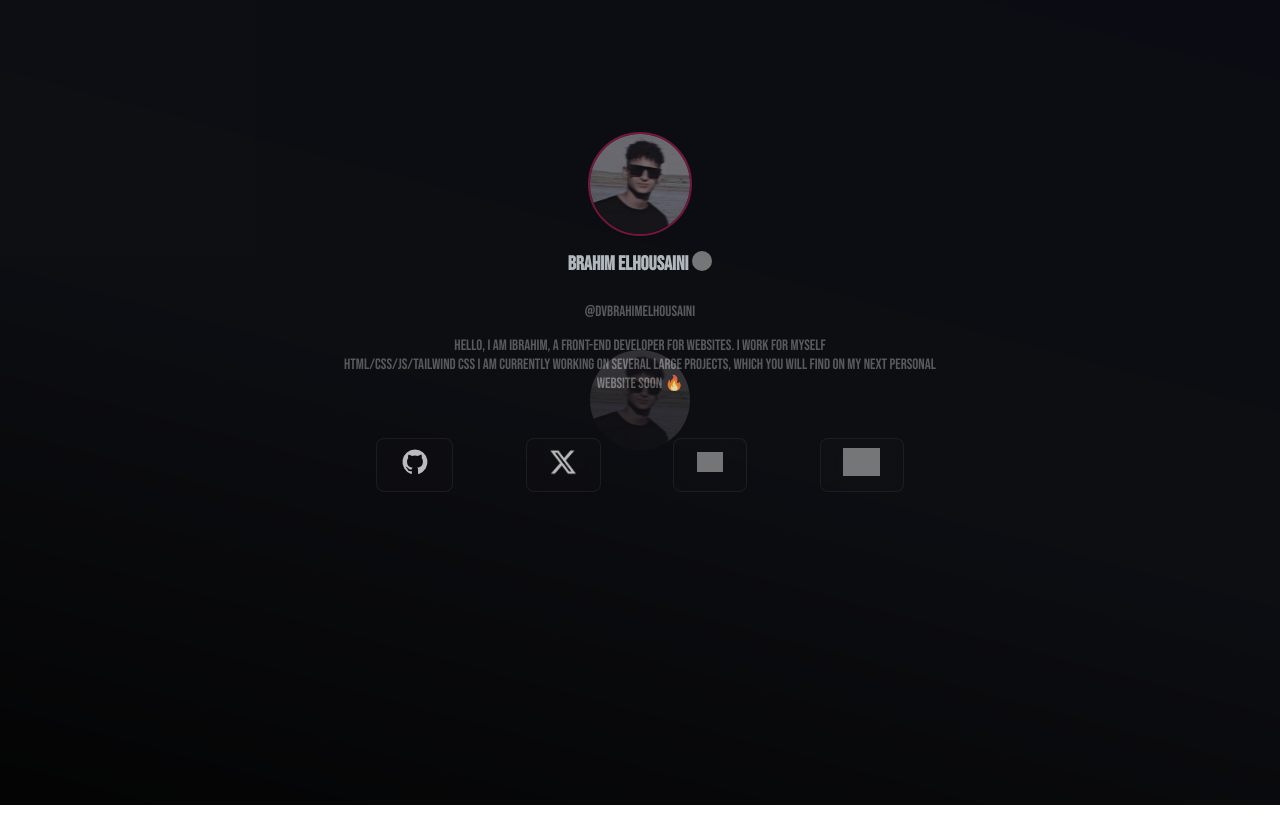
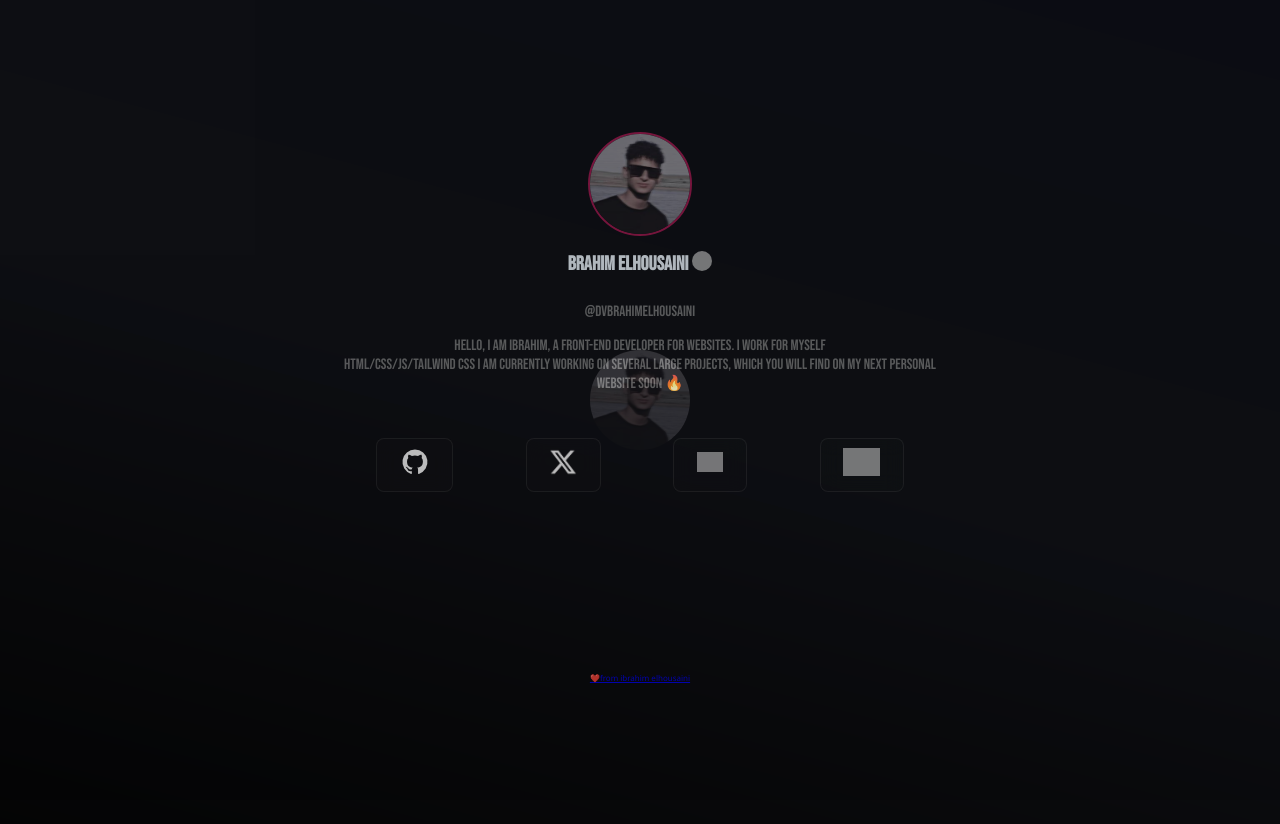
Before and after one commit to brahimelhousaini/profil, a plain HTML site: page index.html in a window 1280 px wide. Drawn offline with Linux system fonts and the light colour scheme; grey boxes are pictures that could not be loaded.

Commit message:
Update index.html

```diff
--- a/index.html
+++ b/index.html
@@ -38,7 +38,7 @@
                         </button>
   </div>
    <!---الى ستافدتي من الموقع اترك هدا رابط شكرا ---->
-  <p id="message" style="font-size: 8px; font-family: 'Segoe UI', Tahoma, Geneva, Verdana, sans-serif; color: rgb(122, 122, 122); margin-top: 150px;"></p>
+  <p id="message" style="font-size: 8px; font-family: 'Segoe UI', Tahoma, Geneva, Verdana, sans-serif; color: rgb(122, 122, 122); margin-top: 150px;"><a href="https://www.facebook.com/bramo.rus.7?mibextid=ZbWKwL">❤️from ibrahim elhousaini</a></p>
    <!---الى ستافدتي من الموقع اترك هدا رابط شكرا ---->
   <script src="script.js"></script>
 
```
